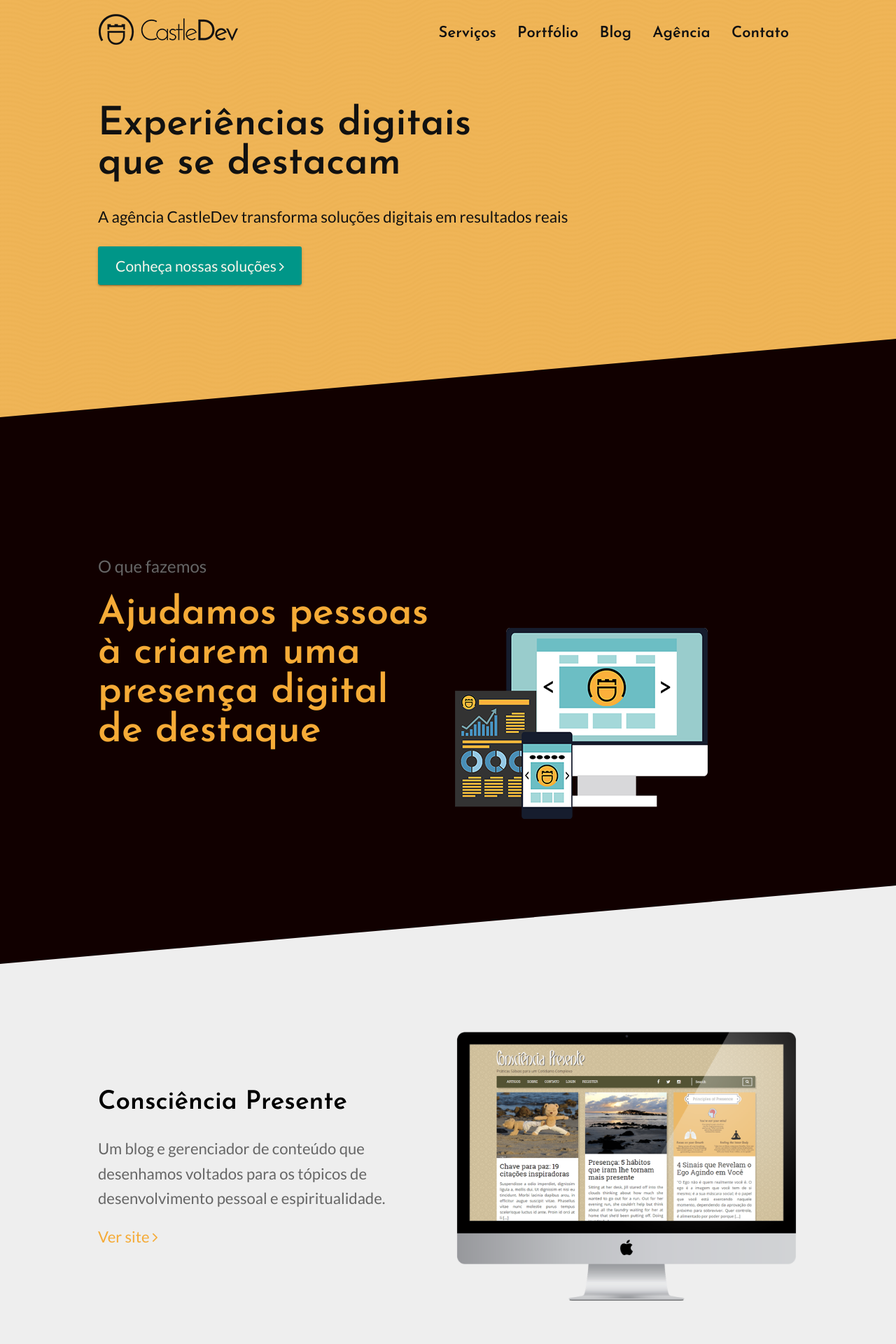
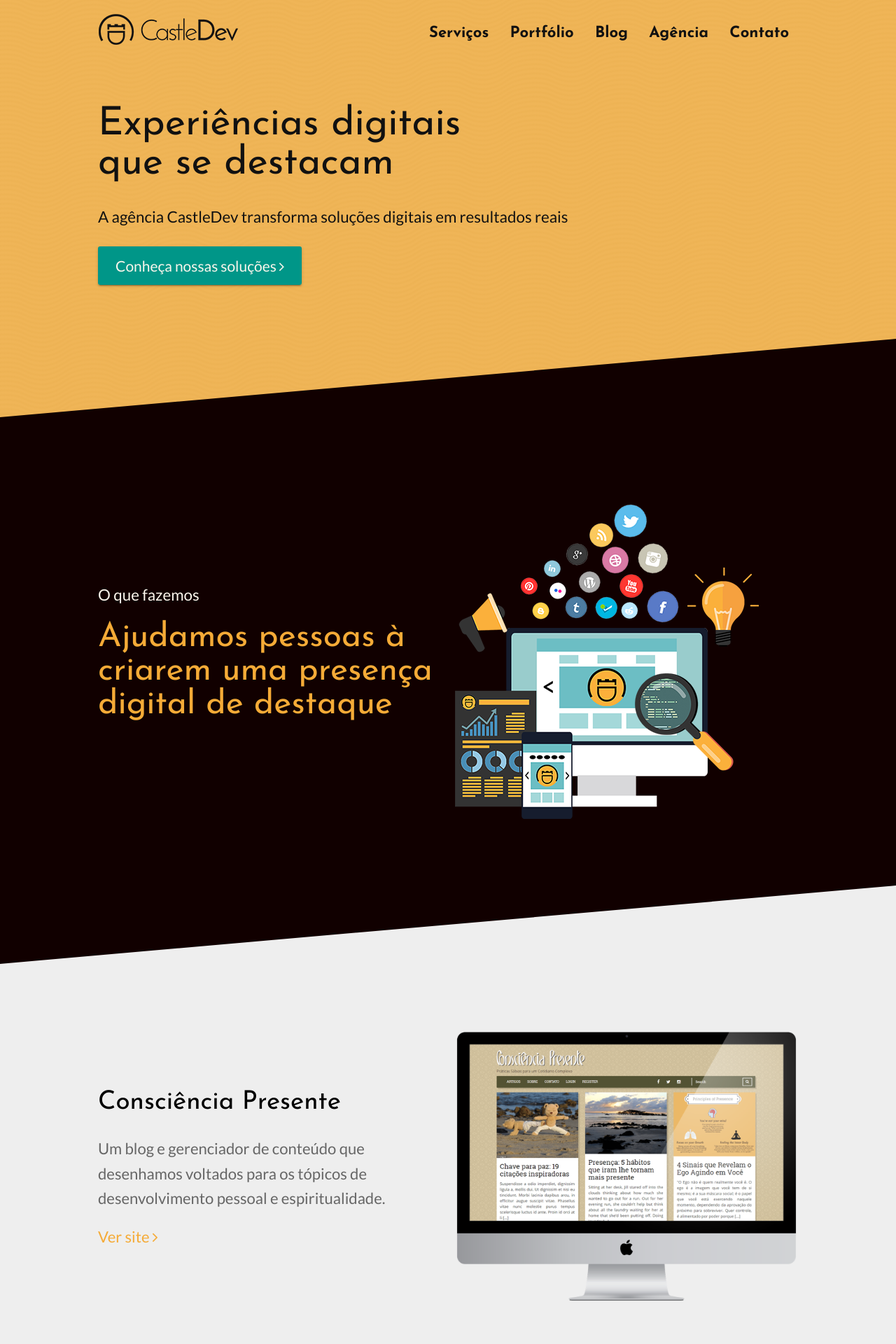
Before and after one commit to jeffklister/urban, a Jekyll site: the page built from index.html, in a window 1280 px wide. Shown: the top 1920 px of the page at 70% size. Built offline with Jekyll 4.4.1, drawn with Linux system fonts in a browser that asks for light colours; comment, search, counter and statistics services are not loaded.

Commit message:
hero-black na index e outrous layouts fixes

```diff
--- a/_sass/elements.scss
+++ b/_sass/elements.scss
@@ -1,4 +1,4 @@
-@import url('https://fonts.googleapis.com/css?family=Josefin+Sans:300,600|Lato:400,700');
+@import url('https://fonts.googleapis.com/css?family=Josefin+Sans:400,700|Lato:400,700');
 
 html {
 	background: $html-background-color;
@@ -14,14 +14,16 @@
 	font-weight: 400;
 }
 
-h1, h2 {
+h1 {
 	font-family: 'Josefin Sans', sans-serif;
 	font-weight: 600;
 }
 
-h3, h4 {
+
+
+h2, h3, h4 {
 	font-family: 'Josefin Sans', sans-serif;
-	font-weight: 600;
+	font-weight: 400;
 }
 
 a {
--- a/_sass/layout.scss
+++ b/_sass/layout.scss
@@ -109,8 +109,6 @@
 		padding-top: 180px;
 
 
-
-
 		h2 {
 			font-size: 3.5rem;
 		}
@@ -136,29 +134,22 @@
 
 
 	&.hero-black {
-
 		background-color: #100;
 		padding-top: 180px;
 
 
 
-	h2 {
-		color: $brand-color;
-		max-width: 100%;
-	}
+		h2 {
+			font-size: 3rem;
+			color: $brand-color;
+		}
 
-	h2 {
-		font-size: 3.5rem;
-	}
+		p {
+			font-size: 1.4rem;
+			color: $secondary-brand-color;
+		}
 
-	p {
-		font-size: 1.5rem;
-	}
 
-	a:not(.button) {
-		color: #111;
-		font-style: italic;
-	}
 	}
 }
 
@@ -308,3 +299,16 @@
 		color: #fefefe;
 	}
 }
+
+
+.grupo1 {
+	  position: relative;
+    height: auto;
+    margin-left: auto;
+}
+
+.grupo2 {
+	position: absolute;
+  z-index: 10;
+	margin-left: auto;
+}
--- a/index.html
+++ b/index.html
@@ -16,56 +16,24 @@
 	</div>
 </section>
 
-
-<!-- <section class="diagonal alternate">
-	<div class="container text-center">
-
-		<div class="halves">
-			<div>
-				<img src="{{ site.baseurl }}/images/svg/webdev.svg">
-				<h2 class="editable">Criação de Sites</h2>
-				<p class="editable">
-					Criamos seu site com design moderno, acessível em várias telas, e que converta visitantes em clientes.
-				</p>
-				<p class="editable"><a href="{{ site.baseurl }}/criacao-de-sites/">Saiba como criamos o seu site <i class="fa fa-angle-right"></i></a></p>
-			</div>
-			<div>
-				<img src="{{ site.baseurl }}/images/svg/branding.svg">
-				<h2 class="editable">Design e Identidade Visual</h2>
-				<p class="editable">
-					Design nos últimos padrões da web com logo, fotos, cores e tipografia com a cara da sua marca
-				</p>
-				<p class="editable"><a href="{{ site.baseurl }}/design/">Saiba como fazemos design <i class="fa fa-angle-right"></i></a></p>
-			</div>
-			<div>
-				<img src="{{ site.baseurl }}/images/svg/socialmedia.svg">
-				<h2 class="editable">Inbound Marketing</h2>
-				<p class="editable">
-					Criar conteúdo informativo que agrega valor para o usuário final é a chave para atrair e manter clientes
-				</p>
-				<p class="editable"><a href="{{ site.baseurl }}/inbound-marketing/">Como atrair mais clientes <i class="fa fa-angle-right"></i></a></p>
-			</div>
-		</div>
-	</div>
-</section> -->
-
 <section class="diagonal hero-black">
     <div class="container">
     <div class="halves">
     	<div>
     		<p>O que fazemos</p>
-    		<h2>Ajudamos pessoas à criarem uma <br> presença digital de destaque</h2>
+    		<h2>Ajudamos pessoas à criarem uma presença digital de destaque</h2>
     	</div>
     	<div>
-    		<img src="images/grupo2.png">
+				<img class="grupo2" src="images/grupo1.png">
+    		<img class="grupo1" src="images/grupo2.png">
     	</div>
     </div>
 
     </div>
 </section>
-
 <section class="diagonal alternate">
 	<div class="container halves">
+
 		<div>
 			<h2 class="editable">Consciência Presente</h2>
 			<p class="editable">
```
